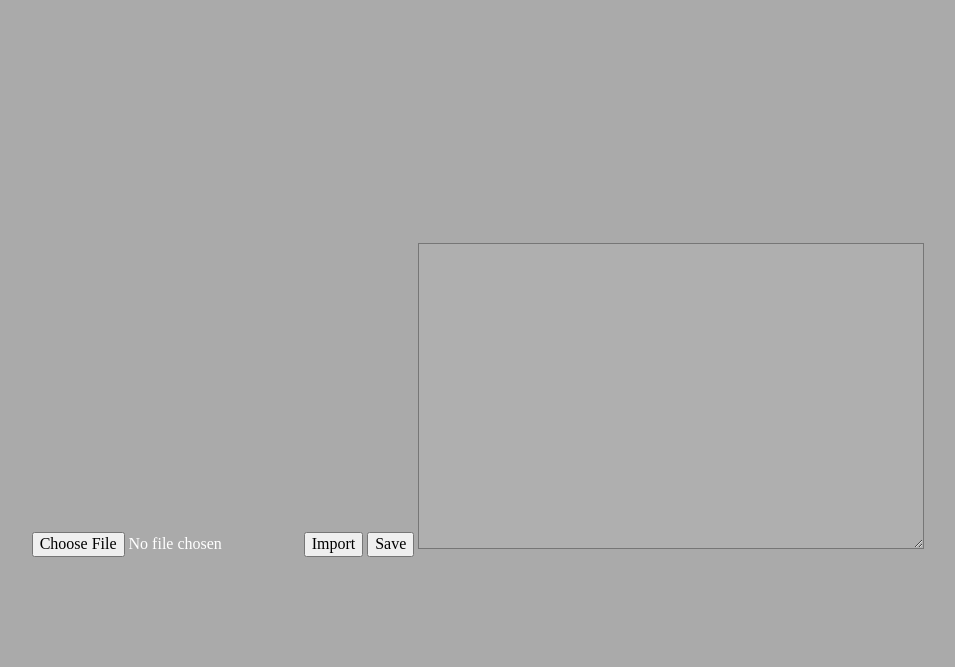
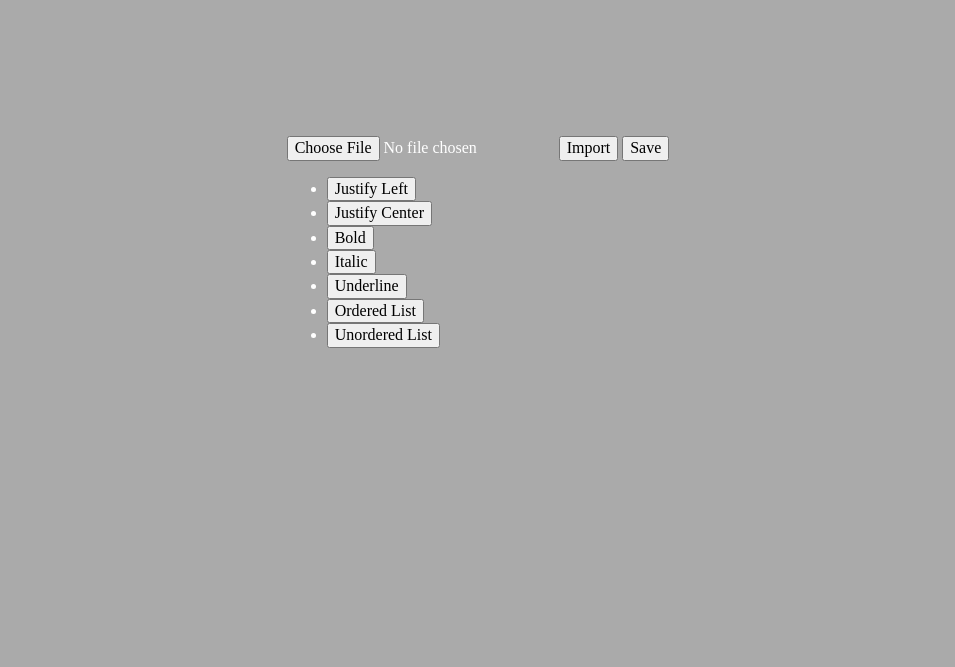
Before and after one commit to mateuszlason/ArdentCode-recruitment-task, a website built with webpack: page src/pages/index.html in a window 1280 px wide. Shown: the whole page, without its empty margins (162-1117 px from the left). Built offline with nearby package versions, Linux system fonts and the light colour scheme.

Commit message:
added list with data-command buttons, replaced textare with editable div

```diff
--- a/src/pages/index.html
+++ b/src/pages/index.html
@@ -16,10 +16,60 @@
     <meta name="apple-mobile-web-app-capable" content="yes" />
   </head>
   <body>
-    <main>
-      <input type="file" id="file" /><button id="buttonImport">Import</button>
-      <button id="buttonSave">Save</button>
-      <textarea class="editor editor--js"></textarea>
+    <main class="main">
+      <div class="toolbar">
+        <input type="file" id="file" /><button id="buttonImport">Import</button>
+        <button id="buttonSave">Save</button>
+        <ul class="toolbar-list">
+          <li class="toolbar-list__item">
+            <button data-command="justifyLeft" class="toolbar-list__button">
+              Justify Left
+            </button>
+          </li>
+          <li class="toolbar-list__item">
+            <button data-command="justifyCenter" class="toolbar-list__button">
+              Justify Center
+            </button>
+          </li>
+          <li class="toolbar-list__item">
+            <button data-command="bold" class="toolbar-list__button">
+              Bold
+            </button>
+          </li>
+          <li class="toolbar-list__item">
+            <button data-command="italic" class="toolbar-list__button">
+              Italic
+            </button>
+          </li>
+          <li class="toolbar-list__item">
+            <button data-command="underline" class="toolbar-list__button">
+              Underline
+            </button>
+          </li>
+          <li class="toolbar-list__item">
+            <button
+              data-command="insertOrderedList"
+              class="toolbar-list__button"
+            >
+              Ordered List
+            </button>
+          </li>
+          <li class="toolbar-list__item">
+            <button
+              data-command="insertUnorderedList"
+              class="toolbar-list__button"
+            >
+              Unordered List
+            </button>
+          </li>
+        </ul>
+      </div>
+
+      <div
+        style="width: 300px; height: 300px"
+        id="content"
+        contenteditable="true"
+      ></div>
     </main>
   </body>
 </html>
```
